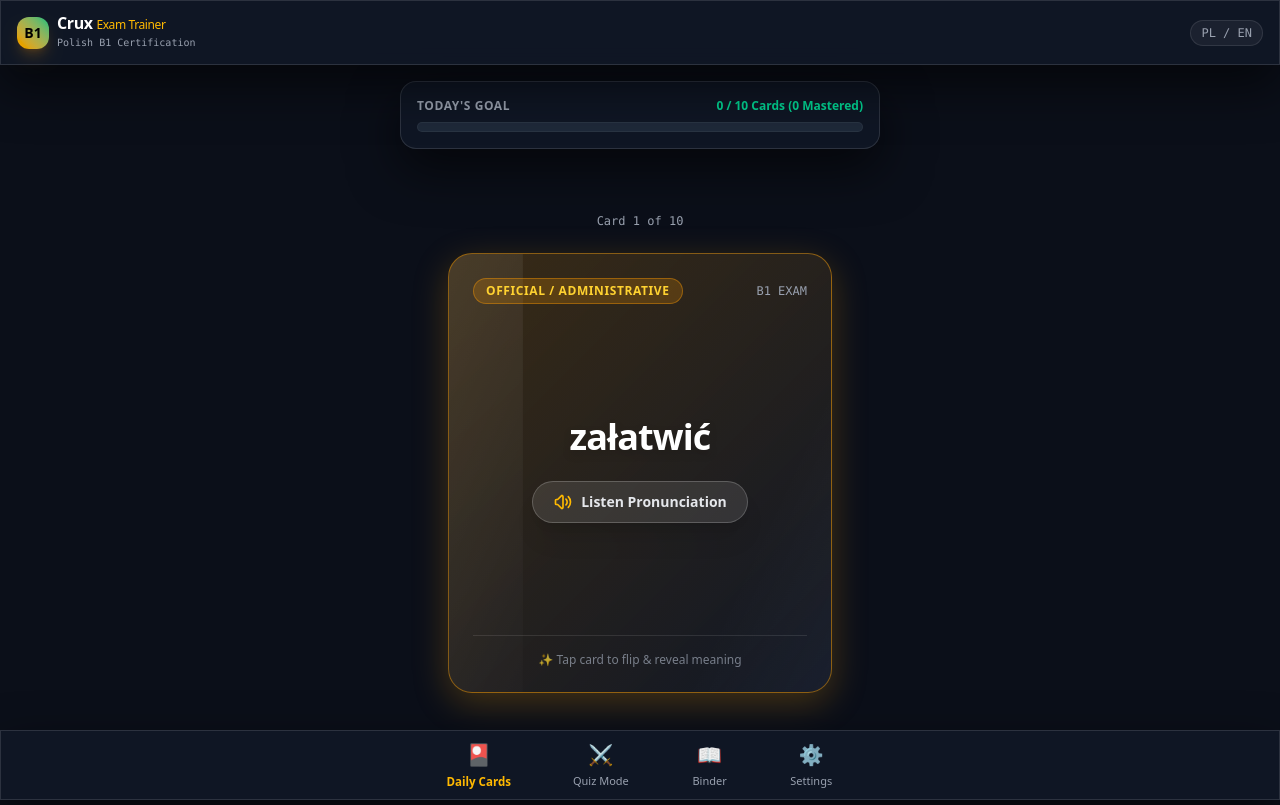
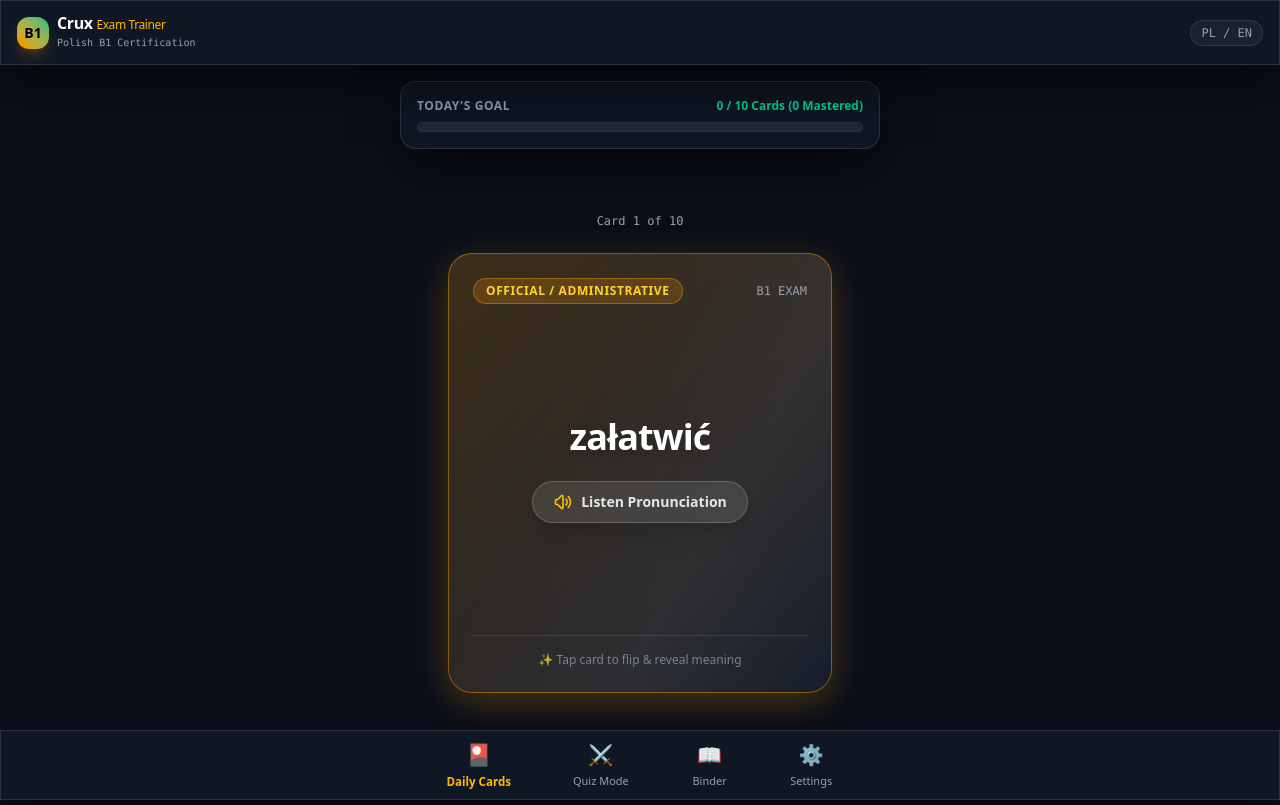
Before and after one commit to kidiksentrik/Crux, a Next.js app: page / in a window 1280 px wide. Built offline with nearby package versions, Linux system fonts and the light colour scheme.

Commit message:
Design: Slow down card sheen animation to 14s and soften highlight opacity for a subtle luxurious feel

```diff
--- a/app/globals.css
+++ b/app/globals.css
@@ -38,13 +38,13 @@ body {
   transition: transform 0.7s cubic-bezier(0.34, 1.56, 0.64, 1);
 }
 
-/* Holographic Sheen Shimmer Effect */
+/* Holographic Sheen Shimmer Effect - Luxurious & Subtle */
 @keyframes holoShimmer {
-  0% {
-    background-position: -200% 0;
+  0%, 15% {
+    background-position: -250% 0;
   }
-  100% {
-    background-position: 200% 0;
+  55%, 100% {
+    background-position: 250% 0;
   }
 }
 
@@ -58,19 +58,19 @@ body {
   position: absolute;
   top: -50%;
   left: -50%;
-  width: 200%;
-  height: 200%;
+  width: 250%;
+  height: 250%;
   background: linear-gradient(
-    115deg,
-    transparent 20%,
-    rgba(255, 255, 255, 0.12) 40%,
-    rgba(255, 255, 255, 0.25) 50%,
-    rgba(255, 255, 255, 0.12) 60%,
-    transparent 80%
+    120deg,
+    transparent 35%,
+    rgba(255, 255, 255, 0.03) 45%,
+    rgba(255, 255, 255, 0.08) 50%,
+    rgba(255, 255, 255, 0.03) 55%,
+    transparent 65%
   );
-  background-size: 200% 200%;
+  background-size: 250% 250%;
   pointer-events: none;
-  animation: holoShimmer 6s infinite linear;
+  animation: holoShimmer 14s infinite ease-in-out;
 }
 
 /* Glowing Neon Glassmorphism Card Borders */
```
